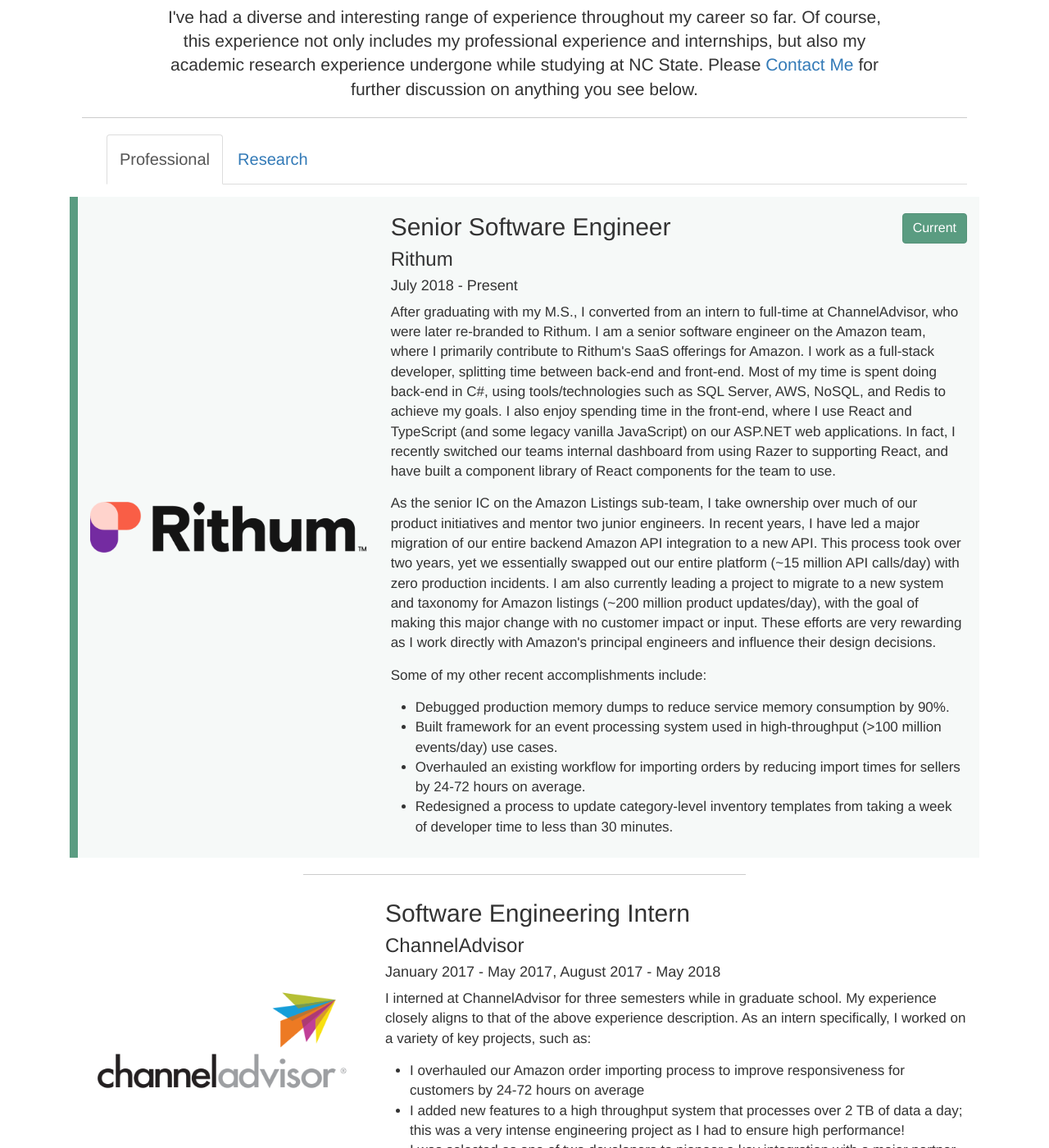
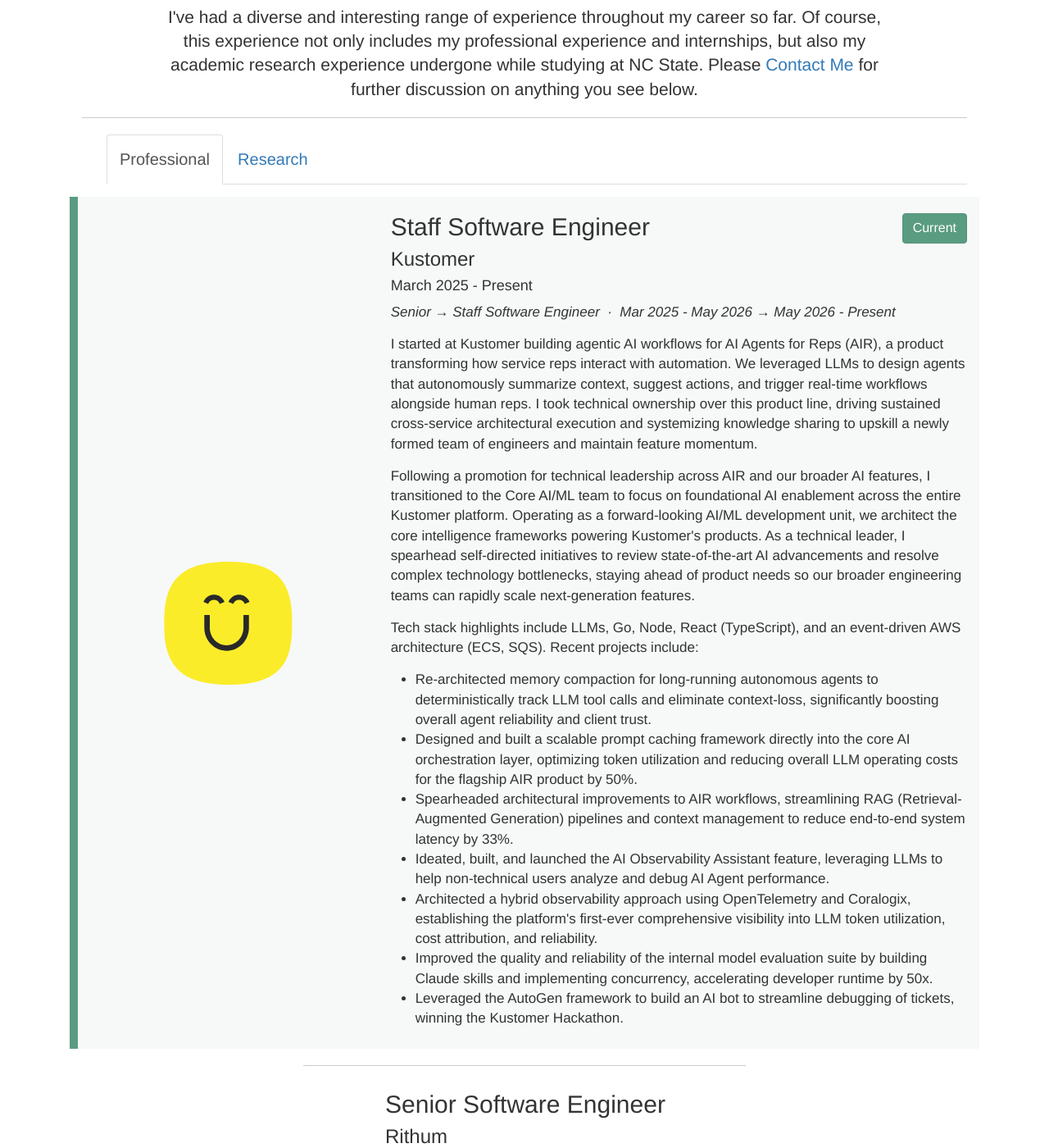
Before and after one commit to mjmeli/mjmeli.github.io, a Jekyll site: the page built from experience.html, in a window 1280 px wide and 1400 px high, scrolled down 291 px. Shown: the whole window at 82% size. Built offline with Jekyll 4.4.1, drawn with Linux system fonts in a browser that asks for light colours; some of the changed text lies outside the part shown.

Commit message:
update 5/26

```diff
--- a/about.html
+++ b/about.html
@@ -11,7 +11,8 @@
 
 <div class="markdown narrow-content">
 
-#Personal
+# Personal
+
 While I'm originally from England, I currently live in Raleigh, North Carolina with my wife and two dogs.
 We enjoy being active together, whether that means going to the gym or taking the dogs for hikes.
 We're particularly lovers of the mountains and enjoy making the drive when possible.
@@ -66,12 +67,26 @@
 <hr class="half-hr">
 
 # Professional
+
 I've had the opportunity to have some great professional experiences, both while I was still in school and after I graduated. You can read more in depth about these on my <a href="/experience">Experience</a> page.
 
-My most recent experience has been working at **Rithum (formerly ChannelAdvisor)**.
-I started as an intern at ChannelAdvisor in January 2017, converted to full-time after graduating with my Master's in July 2018, and I have worked in this role since.
-I work on the Amazon team, primarily focused on working on solutions for our Amazon sellers, who make up the largest percent of our customer base.
-I am a full-stack developer but I tend to primarily do backend web development in C#, but often work in the front-end with React, TypeScript, and ASP.NET.
+My most recent experience has been working at **Kustomer**, where I'm a **Staff Software Engineer** on the Core AI/ML team.
+I joined in March 2025 building agentic AI workflows for AI Agents for Reps, and after a promotion for technical leadership I transitioned to focus on foundational AI enablement across the entire Kustomer platform.
+My work centers on architecting the core intelligence frameworks that power Kustomer's products, reviewing state-of-the-art AI advancements and solving complex technology bottlenecks so our broader engineering teams can rapidly scale next-generation features.
+My tech stack here includes LLMs, Go, Node, and React (TypeScript) on an event-driven AWS architecture.
+
+<div class="content-page-images">
+    <div class="row">
+        <div class="col-sm-12">
+            <img src="/assets/logos/kustomer_logo.svg" class="content-image about-page-image" alt="Kustomer Logo"/>
+        </div>
+    </div>
+</div>
+
+Before Kustomer, I spent several years at **Rithum (formerly ChannelAdvisor)**.
+I started as an intern at ChannelAdvisor in January 2017, converted to full-time after graduating with my Master's in July 2018, and worked in this role until early 2025.
+I worked on the Amazon team, primarily focused on solutions for our Amazon sellers, who made up the largest percent of our customer base.
+I was a full-stack developer who tended to primarily do backend web development in C#, but often worked in the front-end with React, TypeScript, and ASP.NET.
 
 <div class="content-page-images" style="display: flex; align-items: center; flex-wrap: wrap; row-gap: 20px;">
     <div style="flex-grow: 1">
@@ -113,6 +128,7 @@
 <hr class="half-hr">
 
 # Academics
+
 Throughout my academic career, I had a variety of unique experiences in the computing industry. I first completed my undergraduate education in May 2016 when I graduated from NC State with a **double B.S. in Electrical Engineering and Computer Engineering**. I graduated summa cum laude and valedictorian with a GPA of 4.0. After graduation, I immediately went back to NC State and pursued an **M.S. in Computer Science**, which I received in May 2018 with a 4.0 GPA, focusing on a **track in Security**.
 
 <div class="content-page-images">
--- a/experience.html
+++ b/experience.html
@@ -17,27 +17,62 @@
     <div id="professional" class="tab-pane fade in active">
         <div class="row col-vertical-align experience-current featured-colored">
             <div class="col-sm-4">
+                <img src="/assets/logos/kustomer_logo.svg" class="experience-image" alt="Kustomer Logo"/>
+            </div>
+            <div class="col-sm-8">
+                <h2>Staff Software Engineer <br class="rwd-break"/><button type="button" disabled class="btn btn-md btn-success" style="float: right">Current</button></h2>
+                <h3 style="margin-top: 0px;">Kustomer</h3>
+                <h4>March 2025 - Present</h4>
+                <p style="font-style: italic;">Senior &rarr; Staff Software Engineer &nbsp;&middot;&nbsp; Mar 2025 - May 2026 &rarr; May 2026 - Present</p>
+                <p>
+                    I started at Kustomer building agentic AI workflows for AI Agents for Reps (AIR), a product transforming how service reps interact with automation.
+                    We leveraged LLMs to design agents that autonomously summarize context, suggest actions, and trigger real-time workflows alongside human reps.
+                    I took technical ownership over this product line, driving sustained cross-service architectural execution and systemizing knowledge sharing to upskill a newly formed team of engineers and maintain feature momentum.
+                </p>
+                <p>
+                    Following a promotion for technical leadership across AIR and our broader AI features, I transitioned to the Core AI/ML team to focus on foundational AI enablement across the entire Kustomer platform.
+                    Operating as a forward-looking AI/ML development unit, we architect the core intelligence frameworks powering Kustomer's products.
+                    As a technical leader, I spearhead self-directed initiatives to review state-of-the-art AI advancements and resolve complex technology bottlenecks, staying ahead of product needs so our broader engineering teams can rapidly scale next-generation features.
+                </p>
+                <p>
+                    Tech stack highlights include LLMs, Go, Node, React (TypeScript), and an event-driven AWS architecture (ECS, SQS). Recent projects include:
+                    <ul>
+                        <li>Re-architected memory compaction for long-running autonomous agents to deterministically track LLM tool calls and eliminate context-loss, significantly boosting overall agent reliability and client trust.</li>
+                        <li>Designed and built a scalable prompt caching framework directly into the core AI orchestration layer, optimizing token utilization and reducing overall LLM operating costs for the flagship AIR product by 50%.</li>
+                        <li>Spearheaded architectural improvements to AIR workflows, streamlining RAG (Retrieval-Augmented Generation) pipelines and context management to reduce end-to-end system latency by 33%.</li>
+                        <li>Ideated, built, and launched the AI Observability Assistant feature, leveraging LLMs to help non-technical users analyze and debug AI Agent performance.</li>
+                        <li>Architected a hybrid observability approach using OpenTelemetry and Coralogix, establishing the platform's first-ever comprehensive visibility into LLM token utilization, cost attribution, and reliability.</li>
+                        <li>Improved the quality and reliability of the internal model evaluation suite by building Claude skills and implementing concurrency, accelerating developer runtime by 50x.</li>
+                        <li>Leveraged the AutoGen framework to build an AI bot to streamline debugging of tickets, winning the Kustomer Hackathon.</li>
+                    </ul>
+                </p>
+            </div>
+        </div>
+
+        <hr class="half-hr">
+        <div class="row col-vertical-align">
+            <div class="col-sm-4">
                 <img src="/assets/logos/rithum_logo.png" class="experience-image" alt="Rithum Logo"/>
             </div>
             <div class="col-sm-8">
-                <h2>Senior Software Engineer <br class="rwd-break"/><button type="button" disabled class="btn btn-md btn-success" style="float: right">Current</button></h2>
+                <h2>Senior Software Engineer</h2>
                 <h3 style="margin-top: 0px;">Rithum</h3>
-                <h4>July 2018 - Present</h4>
+                <h4>July 2018 - February 2025</h4>
                 <p>
                     After graduating with my M.S., I converted from an intern to full-time at ChannelAdvisor, who were later re-branded to Rithum.
-                    I am a senior software engineer on the Amazon team, where I primarily contribute to Rithum's SaaS offerings for Amazon.
-                    I work as a full-stack developer, splitting time between back-end and front-end.
-                    Most of my time is spent doing back-end in C#, using tools/technologies such as SQL Server, AWS, NoSQL, and Redis to achieve my goals.
-                    I also enjoy spending time in the front-end, where I use React and TypeScript (and some legacy vanilla JavaScript) on our ASP.NET web applications.
-                    In fact, I recently switched our teams internal dashboard from using Razer to supporting React, and have built a component library of React components for the team to use.
+                    I was a senior software engineer on the Amazon team, where I primarily contributed to Rithum's SaaS offerings for Amazon.
+                    I worked as a full-stack developer, splitting time between back-end and front-end.
+                    Most of my time was spent doing back-end in C#, using tools/technologies such as SQL Server, AWS, NoSQL, and Redis to achieve my goals.
+                    I also enjoyed spending time in the front-end, where I used React and TypeScript (and some legacy vanilla JavaScript) on our ASP.NET web applications.
+                    In fact, I switched our teams internal dashboard from using Razer to supporting React, and built a component library of React components for the team to use.
                 </p>
 
                 <p>
-                    As the senior IC on the Amazon Listings sub-team, I take ownership over much of our product initiatives and mentor two junior engineers.
-                    In recent years, I have led a major migration of our entire backend Amazon API integration to a new API.
+                    As the senior IC on the Amazon Listings sub-team, I took ownership over much of our product initiatives and mentored two junior engineers.
+                    I led a major migration of our entire backend Amazon API integration to a new API.
                     This process took over two years, yet we essentially swapped out our entire platform (~15 million API calls/day) with zero production incidents.
-                    I am also currently leading a project to migrate to a new system and taxonomy for Amazon listings (~200 million product updates/day), with the goal of making this major change with no customer impact or input.
-                    These efforts are very rewarding as I work directly with Amazon's principal engineers and influence their design decisions.
+                    I also led a project to migrate to a new system and taxonomy for Amazon listings (~200 million product updates/day), making this major change with no customer impact or input.
+                    These efforts were very rewarding as I worked directly with Amazon's principal engineers and influenced their design decisions.
                 </p>
 
                 <p>
```
Also changed, not shown: assets/logos/kustomer_logo.svg (added).
